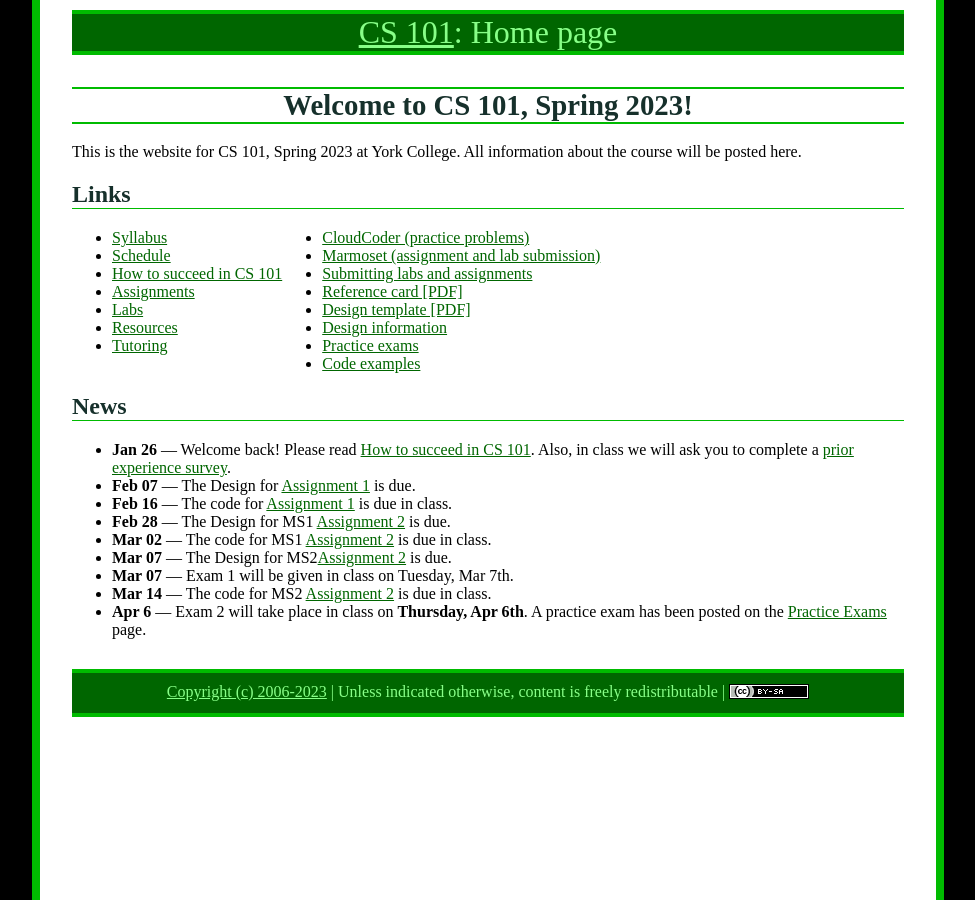
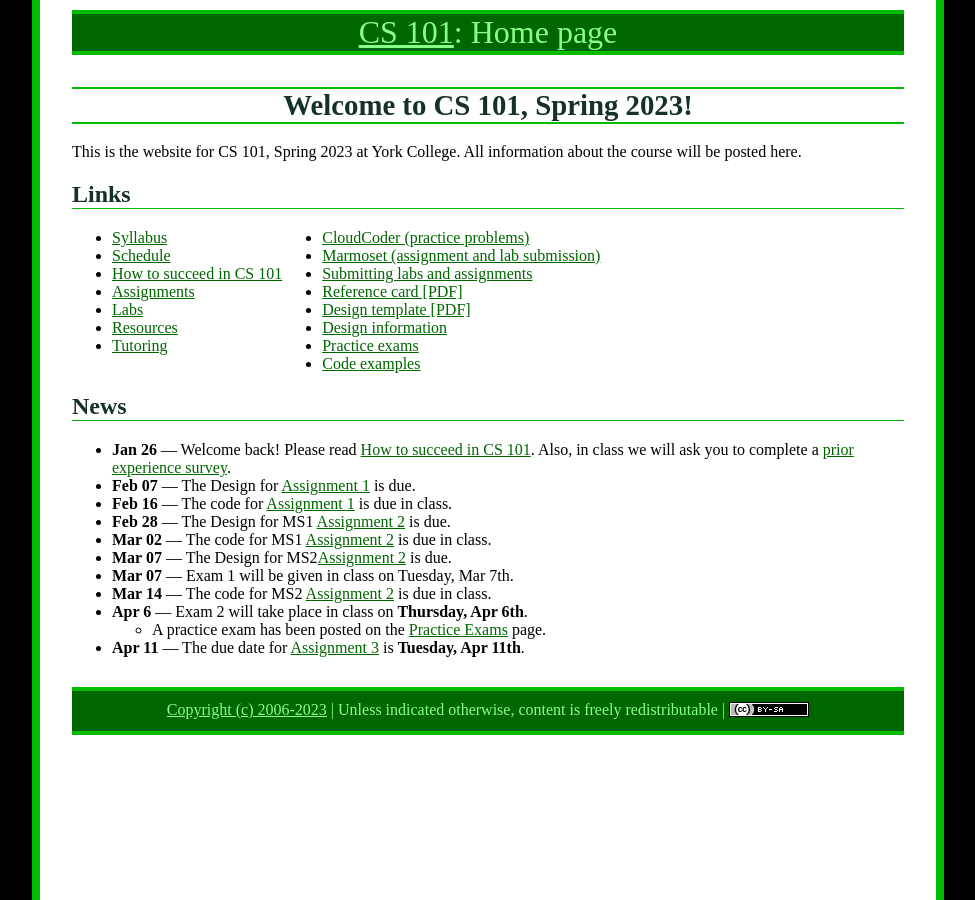
Before and after one commit to ycpcs/cs101-spring2023, a Jekyll site: the page built from index.md, in a window 1280 px wide. Shown: the whole page, without its empty margins (152-1127 px from the left). Built offline with Jekyll 4.4.1, drawn with Linux system fonts in a browser that asks for light colours.

Commit message:
updated NEWS

```diff
--- a/index.md
+++ b/index.md
@@ -45,14 +45,16 @@ All information about the course will be posted here.
 * **Mar 07** &mdash; The Design for MS2[Assignment 2](assign/assign02.html) is due.
 * **Mar 07** &mdash; Exam 1 will be given in class on Tuesday, Mar 7th.
 * **Mar 14** &mdash; The code for MS2 [Assignment 2](assign/assign02.html) is due in class.
-* **Apr 6** &mdash; Exam 2 will take place in class on **Thursday, Apr 6th**.  A practice exam has been posted on the [Practice Exams](practice/index.html) page.
+* **Apr 6** &mdash; Exam 2 will take place in class on **Thursday, Apr 6th**.
+	* A practice exam has been posted on the [Practice Exams](practice/index.html) page.
+* **Apr 11** &mdash; The due date for [Assignment 3](assign/assign03.html) is **Tuesday, Apr 11th**.
 
 
 <!--
 
 * **Mar 29** &mdash; Exam 2 will take place in class on **Tuesday, Mar 29th**.  A practice exam has been posted on the [Practice Exams](practice/index.html) page.
 * **Mar 31** &mdash; **No class** on Thursday, Mar 31st due to Spartan Day.
-* **Mar 31** &mdash; The due date for [Assignment 3](assign/assign03.html) has been moved to **Thursday, Mar 31st**.
+
 * **Apr 14** &mdash; Assignment 4 Design [Assignment 4](assign/assign04.html) is due on Thursday, April 14th.
 * **Apr 21** &mdash; Assignment 4 Code [Assignment 4](assign/assign04.html) is due on Thursday, April 21st.
 * **Apr 28** &mdash; The code for [Assignment 6](assign/assign06.html) **Milestone 1** is due by 11:59PM
```
